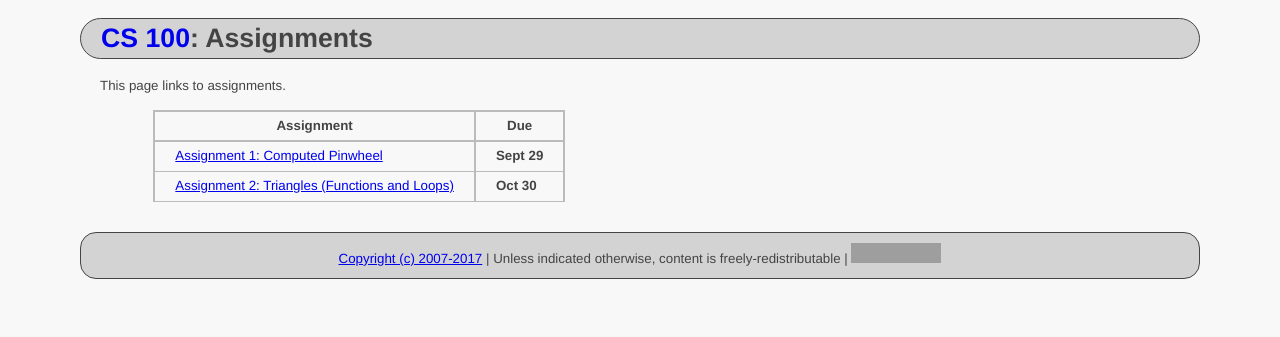
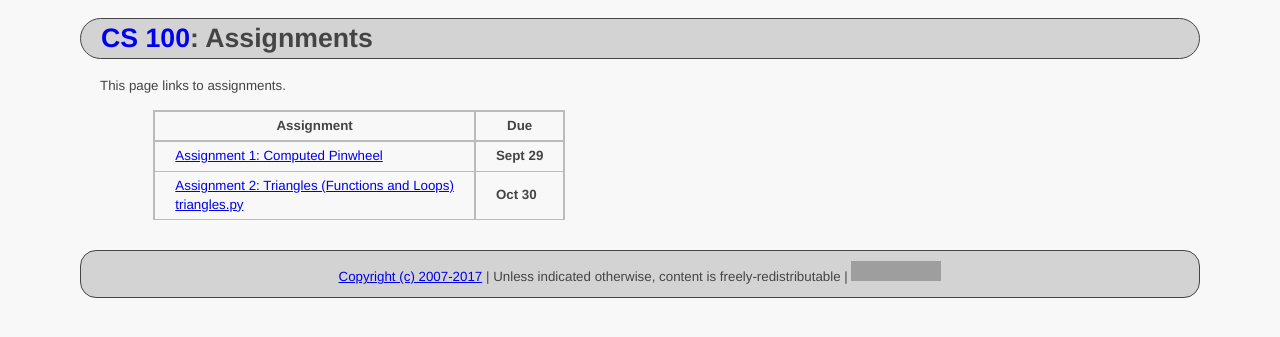
Before and after one commit to ycpcs/cs100-fall2017, a Jekyll site: the page built from assign/index.md, in a window 1280 px wide. Shown: the top 337 px of the page. Built offline with Jekyll 4.4.1, drawn with Linux system fonts in a browser that asks for light colours; grey boxes are pictures that could not be loaded.

Commit message:
add py link
add py link

```diff
--- a/assign/index.md
+++ b/assign/index.md
@@ -10,7 +10,7 @@
 > Assignment                                                                             |     Due     |
 > -------------------------------------------------------------------------------------- | ----------- |
 > [Assignment 1: Computed Pinwheel](CPADS_Assign1.pdf)                                   | **Sept 29** |
-> [Assignment 2: Triangles (Functions and Loops)](CPADS_Assign2.pdf)                     | **Oct 30**  |
+> [Assignment 2: Triangles (Functions and Loops)](CPADS_Assign2.pdf) <br /> [triangles.py](src/triangles.py)                    | **Oct 30**  |
 
 <!--
 > [Assignment 2: Pyramid](CPADS_Assign2.pdf)  <br> [drawPyramidWithSquares Solution](cs100_assign02_drawPyramidWithSquares_solution.py) <br> [drawPyramidWithEquiTriangles Solution](cs100_assign02_drawPyramidWithEquiTriangles_solution.py)   | **Oct 12** |
```
